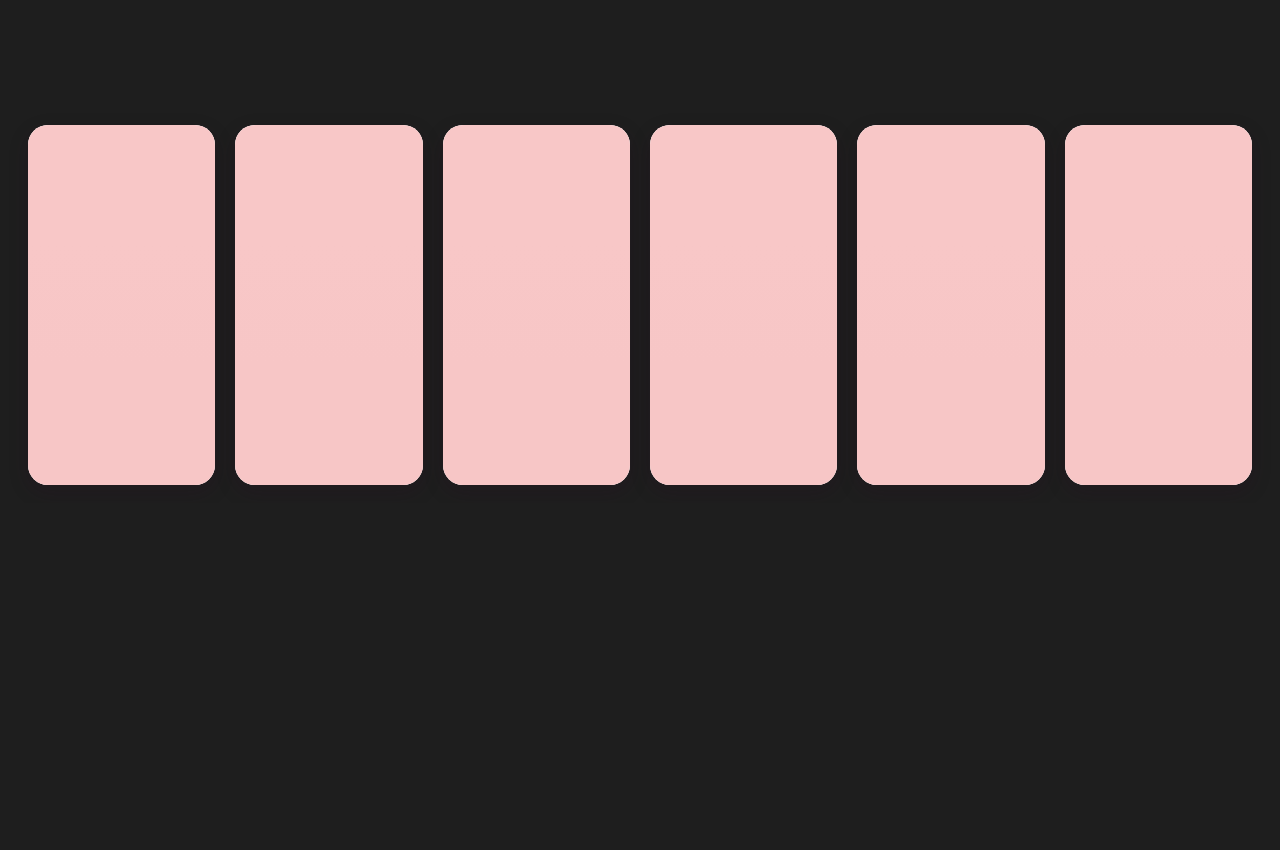
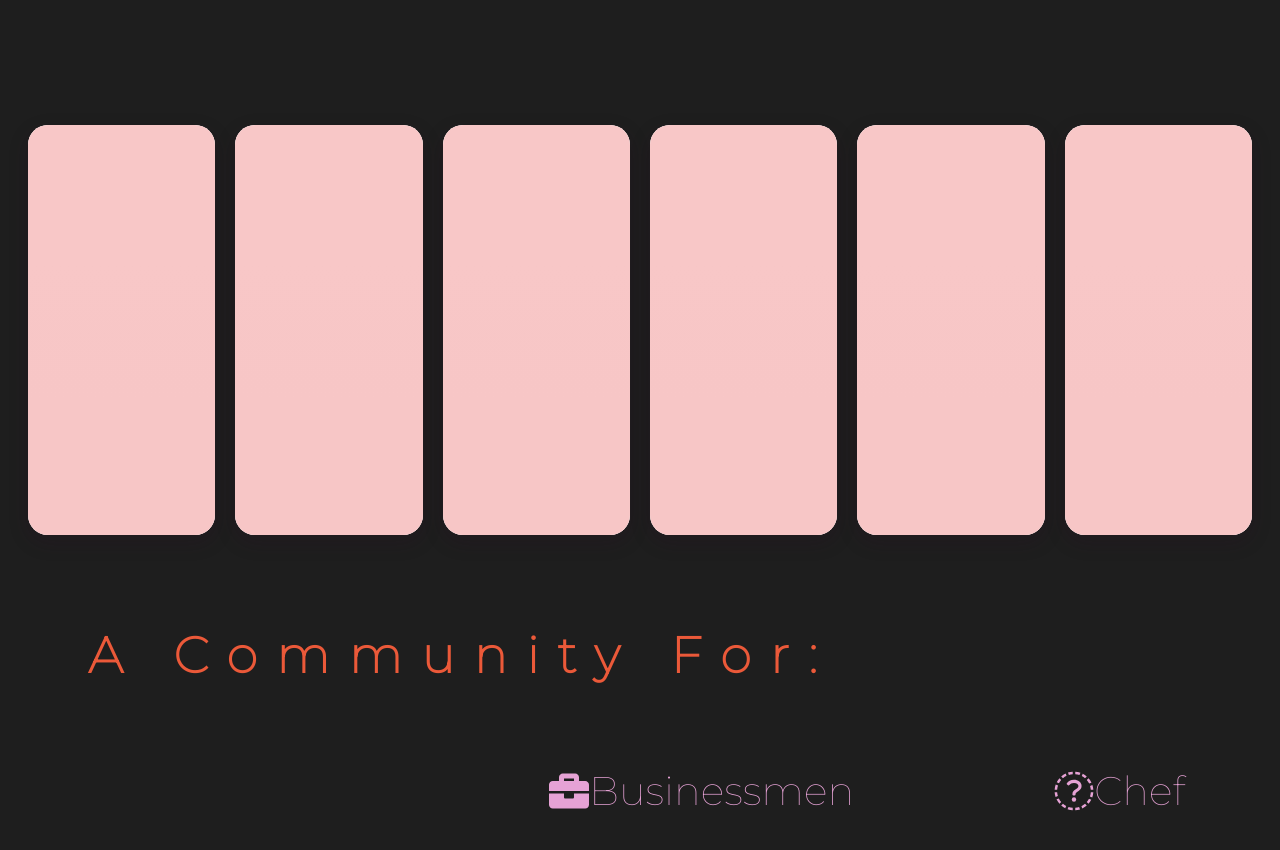
Before and after one commit to Rajivsah240/Streetwise, a React (Create React App) app: page / in a window 1280 px wide. Shown: the part 740-1590 px from the top of the page. Before the commit the page ends 1243 px from the top, so only its background shows below. Built offline with nearby package versions, Linux system fonts and the light colour scheme; a small style sheet from the web is missing; a web font is replaced by a local one.

Commit message:
Animation

```diff
--- a/public/index.html
+++ b/public/index.html
@@ -35,7 +35,12 @@
 <link rel="preconnect" href="https://fonts.googleapis.com">
 <link rel="preconnect" href="https://fonts.gstatic.com" crossorigin>
 <link href="https://fonts.googleapis.com/css2?family=Montserrat:wght@100&display=swap" rel="stylesheet">
+
+<link rel="stylesheet" href="https://cdnjs.cloudflare.com/ajax/libs/font-awesome/5.15.3/css/all.min.css" integrity="sha512-Ky0jlnwLMaJ9bBmVQz8nv7sz43k2y/3mQfsxtSSQzj02EO4Q4LILFWW8K5x5Q+jva6D4AlamHPu9+yOKvwKZ6A==" crossorigin="anonymous" />
+
 <link href="https://fonts.googleapis.com/css2?family=Kanit:wght@100&display=swap" rel="stylesheet">
+<script src="https://kit.fontawesome.com/f660eeebe0.js" crossorigin="anonymous"></script>
+
 <title>StreetWise</title>
 </head>
 
@@ -53,5 +58,6 @@
       To create a production bundle, use `npm run build` or `yarn build`.
     -->
 </body>
+<script src="https://cdnjs.cloudflare.com/ajax/libs/font-awesome/5.15.3/js/all.min.js" integrity="sha512-WF7v6nFOfJ2IfUJ2XUSYGwDm+jIVsNtwzLsF5N3bD2SIEXjfauj9uzmkCVK4aYDhmlkpEgLmFrqsS30jVJnDww==" crossorigin="anonymous"></script>
 
 </html>
--- a/src/App.css
+++ b/src/App.css
@@ -142,7 +142,7 @@ body{
   margin: 10px;
   margin-top: 150px;
   width: 190px;
-  height: 300px;
+  height: 350px;
   border-radius: 20px;
   padding: 1.9rem;
   background: #f5f5f5;
@@ -231,3 +231,43 @@ body{
   background: rgba(218, 77, 77, 0.4);
   color: #f5f5f5;
  }
+
+
+
+ /* A Community For Animated Sentence*/
+
+.Text-Below-Card{
+  margin: 30px;
+  padding-left: 50px;
+  font-family: 'Montserrat',sans-serif;
+  font-weight: 800;
+  font-size: 50px;
+  letter-spacing: 0.2in;
+  color: #EB5939;
+}
+
+
+ .animated-text {
+  margin-top: 50px;
+  display: flex;
+  white-space: nowrap;
+  overflow: hidden;
+  animation: marquee 20s linear infinite;
+  font-size: 40px;
+  color: #e6a2d5;
+  font-family: 'Montserrat',sans-serif;
+}
+.animated-text span {
+  display: inline-flex;
+  align-items: center;
+  margin-right: 200px;
+}
+
+.animated-text span i {
+  margin-right: 5px;
+}
+
+@keyframes marquee {
+  0% { transform: translateX(100%); } /* Start position */
+  100% { transform: translateX(-100%); } /* End position */
+}
--- a/src/components/CommunitySlide.js
+++ b/src/components/CommunitySlide.js
@@ -1,8 +1,17 @@
 import React from 'react'
+import {Stack} from '@mui/material'
 
 const CommunitySlide = () => {
   return (
-    <div>Community For:</div>
+    <Stack mt={"50px"} mb={'50px'} overflow={'hidden'}>
+        <div className='Text-Below-Card'>A Community For:</div>
+        <div class="animated-text">
+        <span><i className="fas fa-briefcase"></i> Businessmen</span>
+        <span><i className="fas fa-kitchen-set"></i> Chef</span>
+        <span><i className="fas fa-user-md"></i> Doctor</span>
+        <span><i className="fas fa-tools"></i> Carpenter</span>
+        </div>
+    </Stack>
   )
 }
 
--- a/src/pages/Home.js
+++ b/src/pages/Home.js
@@ -1,12 +1,14 @@
 import React from 'react'
 import PageBanner from '../components/PageBanner'
 import HomeCards from '../components/HomeCards'
+import CommunitySlide from '../components/CommunitySlide'
 
 const Home = () => {
   return (
     <>
     <PageBanner/>
     <HomeCards/>
+    <CommunitySlide/>
     </>
   )
 }
```
